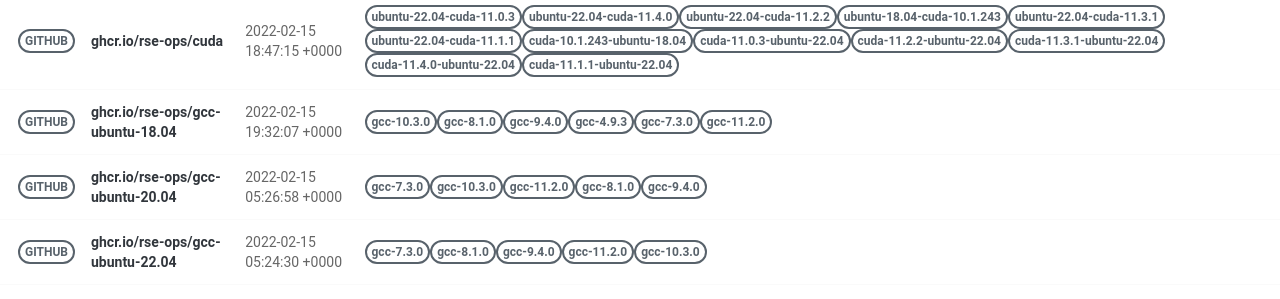
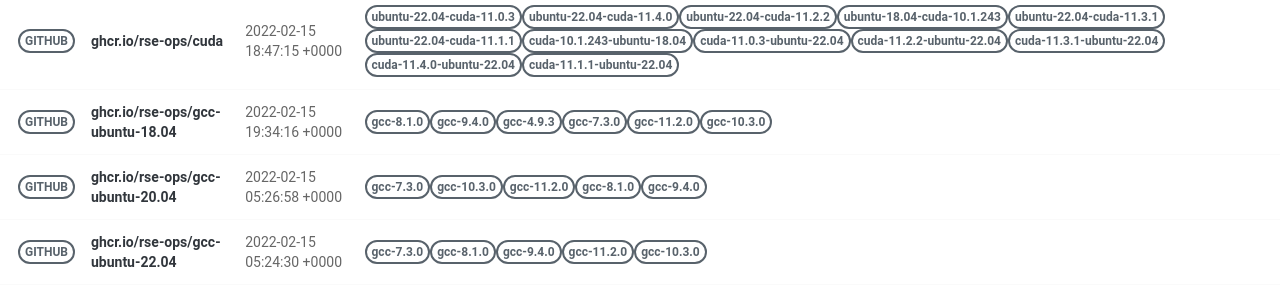
Before and after one commit to rse-ops/docker-images, a Jekyll site: the page built from pages/index.md, in a window 1280 px wide. Shown: the part 502-801 px from the top of the page. Built offline with Jekyll 4.4.1, drawn with Linux system fonts in a browser that asks for light colours; nearby versions of some CDN libraries.

Commit message:
Automated push to update library 2022-02-15

```diff
--- a/_library/ghcr.io-rse-ops-gcc-ubuntu-18.04.md
+++ b/_library/ghcr.io-rse-ops-gcc-ubuntu-18.04.md
@@ -1,14 +1,11 @@
 ---
 layout: container
 name: ghcr.io/rse-ops/gcc-ubuntu-18.04
-updated_at: 2022-02-15 19:32:07.162082
+updated_at: 2022-02-15 19:34:16.588751
 
 
 container_url: https://github.com/orgs/rse-ops/packages/container/package/gcc-ubuntu-18.04
 versions:
- - tag: gcc-10.3.0
-   dockerfile: https://github.com/rse-ops/docker-images/blob/main/ubuntu/gcc/Dockerfile
-   manifest: https://crane.ggcr.dev/manifest/ghcr.io/rse-ops/gcc-ubuntu-18.04:gcc-10.3.0
  - tag: gcc-8.1.0
    dockerfile: https://github.com/rse-ops/docker-images/blob/main/ubuntu/gcc/Dockerfile
    manifest: https://crane.ggcr.dev/manifest/ghcr.io/rse-ops/gcc-ubuntu-18.04:gcc-8.1.0
```
Also changed, not shown: other parts of _library/ghcr.io-rse-ops-gcc-ubuntu-18.04.md (+3 -0 lines).
